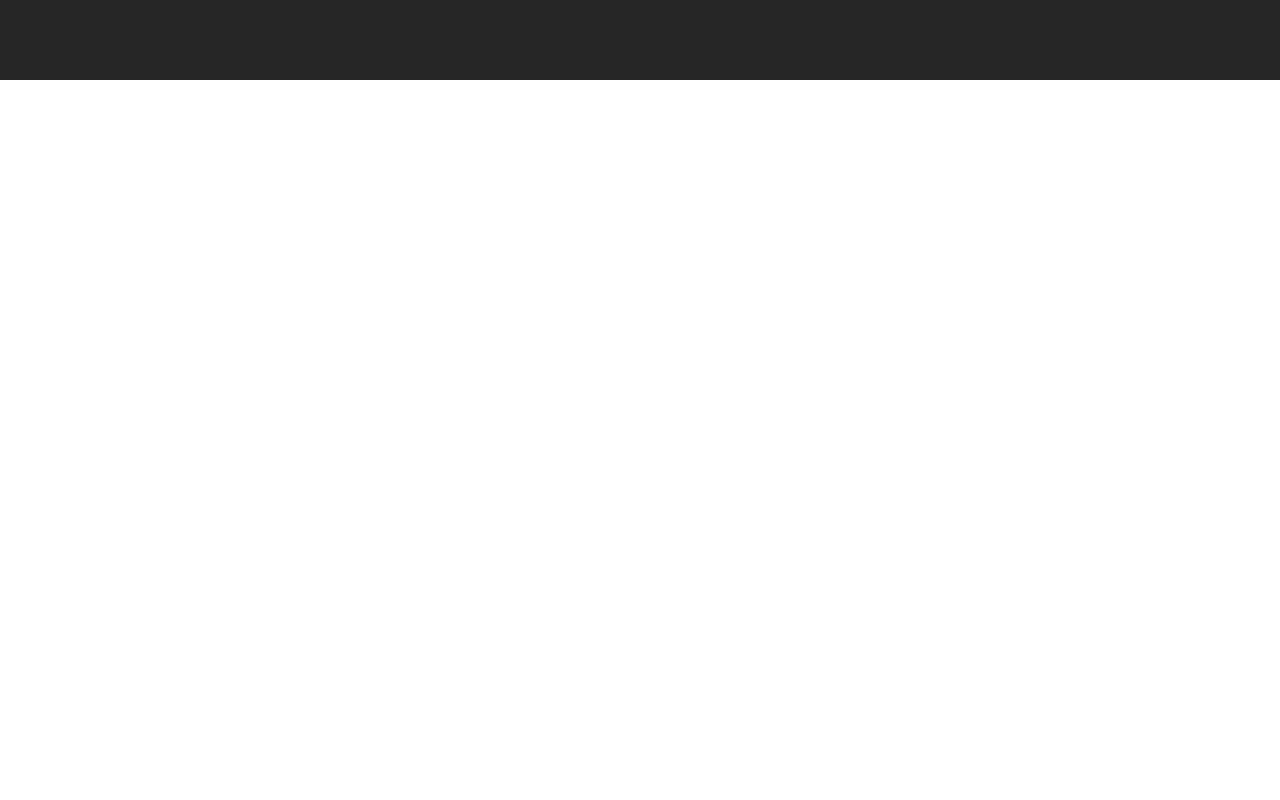
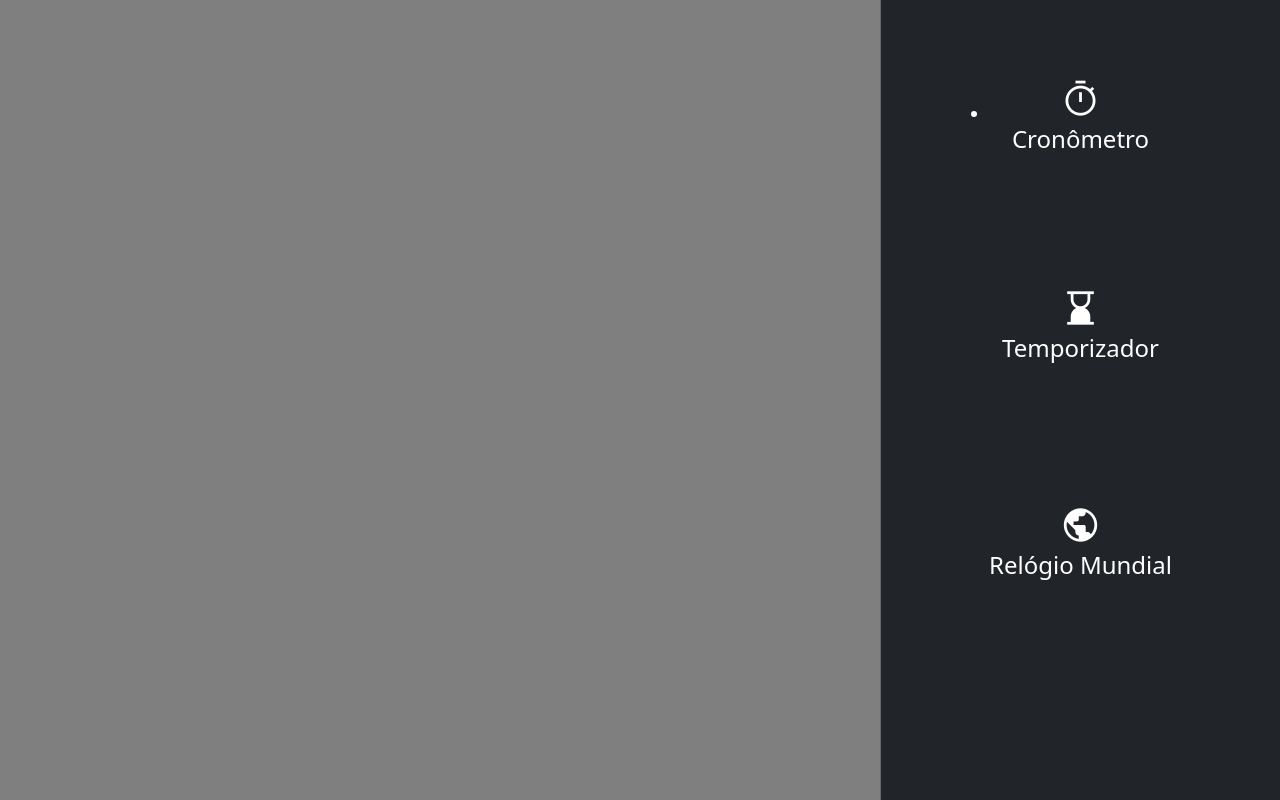
Before and after one commit to yagocdj/projetoLS, a plain HTML site: page index.html in a window 1280 px wide. Drawn offline with nearby package versions, Linux system fonts and the light colour scheme.

Commit message:
Menu off canvas

```diff
--- a/css/style.css
+++ b/css/style.css
@@ -3,12 +3,9 @@
     --gray-1: #262626;
 }
 
-nav {
-    width: 100vw;
-    background-color: var(--gray-1);
+#offcanvas{
+    max-width: 40%;
 }
 
-nav > div {
-    width: 100vw;
-    height: 5em;
-}
+/* #header{
+} */
--- a/index.html
+++ b/index.html
@@ -4,16 +4,47 @@
         <meta charset="UTF-8">
         <meta http-equiv="X-UA-Compatible" content="IE=edge">
         <meta name="viewport" content="width=device-width, initial-scale=1.0">
-    <!-- CSS only (bootstrap) -->
+        <script src="https://cdn.jsdelivr.net/npm/bootstrap@5.2.2/dist/js/bootstrap.bundle.min.js" integrity="sha384-OERcA2EqjJCMA+/3y+gxIOqMEjwtxJY7qPCqsdltbNJuaOe923+mo//f6V8Qbsw3" crossorigin="anonymous" defer></script>
+        <script src="js/script.js" defer></script>
+        <link rel="stylesheet" href="https://fonts.googleapis.com/css2?family=Material+Symbols+Outlined:opsz,wght,FILL,GRAD@20..48,100..700,0..1,-50..200" />
         <link href="https://cdn.jsdelivr.net/npm/bootstrap@5.2.2/dist/css/bootstrap.min.css" rel="stylesheet" integrity="sha384-Zenh87qX5JnK2Jl0vWa8Ck2rdkQ2Bzep5IDxbcnCeuOxjzrPF/et3URy9Bv1WTRi" crossorigin="anonymous">
         <link rel="stylesheet" href="css/style.css">
         <title>Web time</title>
     </head>
     <body>
-    <nav>
-        <div class="container"></div>
+        <div class="container d-flex flex-row-reverse" id="header">
+            <button class="btn" type="button" data-bs-toggle="offcanvas" data-bs-target="#offcanvas">
+                <span class="material-symbols-outlined fs-2">Menu</span>
+            </button>
+        </div>
+        <div class="offcanvas offcanvas-end show text-bg-dark pt-4" data-bs-scroll="true" tabindex="-1" id="offcanvas">
+            <div class="offcanvas offcanvas-body"></div>
+                <nav class="d-flex justify-content-center">
+                    <ul class=" ps-0 d-grid" style="row-gap: 1.5rem;">
+                        <button class="btn btn-dark">
+                            <li class="text-white mt-5 mb-5">
+                                <span class="material-symbols-outlined fs-1">
+                                    Timer
+                                </span>
+                                <h2 class="fs-4">Cronômetro</h2>
+                            </li>
+                        </button>
+                        <li class="btn text-white mt-5 mb-5">
+                            <span class="material-symbols-outlined fs-1">
+                                Hourglass_bottom
+                            </span>
+                            <h2 class="fs-4">Temporizador</h2>
+                        </li>
+                        <li class="btn text-white mt-5 mb-5">
+                            <span class="material-symbols-outlined fs-1">
+                                Public
+                            </span>
+                            <h2 class="fs-4">Relógio Mundial</h2>
+                        </li>
+                    </ul>
                 </nav>
-
+            </div>
+        </div>
         <main>
 
         </main>
@@ -21,8 +52,7 @@
         <footer>
 
         </footer>
-<!-- JavaScript Bundle with Popper (bootstrap) -->
-<script src="https://cdn.jsdelivr.net/npm/bootstrap@5.2.2/dist/js/bootstrap.bundle.min.js" integrity="sha384-OERcA2EqjJCMA+/3y+gxIOqMEjwtxJY7qPCqsdltbNJuaOe923+mo//f6V8Qbsw3" crossorigin="anonymous"></script>
-<script src="js/script.js"></script>
+
+
     </body>
 </html>
```
Lines whose indentation alone changed are shown as unchanged.
